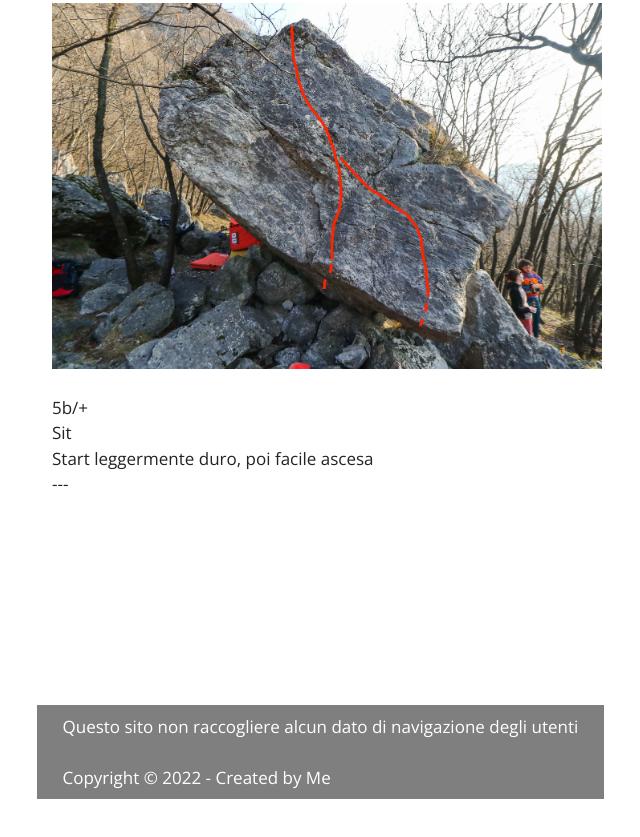
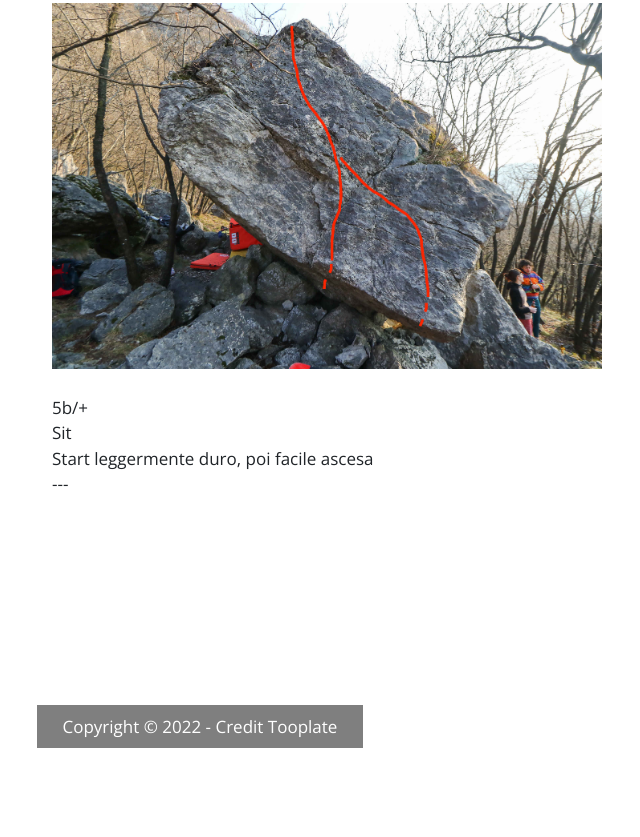
Before and after one commit to nicoloarioli/besanoblock, a plain HTML site: page index.html in a window 1280 px wide. Shown: the part 2332-3169 px from the top of the page, without its empty margins (23-663 px from the left). After the commit the page ends 3132 px from the top, so only its background shows below. Drawn offline with nearby package versions, Linux system fonts and the light colour scheme.

Commit message:
update index e readme

```diff
--- a/index.html
+++ b/index.html
@@ -6,13 +6,7 @@
     <meta name="viewport" content="width=device-width, initial-scale=1.0">
     <meta http-equiv="X-UA-Compatible" content="ie=edge">
     <title>BesanoBlock</title>
-    <!--
 
-    Template 2108 Dashboard
-
-	http://www.tooplate.com/view/2108-dashboard
-
-    -->
     <link rel="stylesheet" href="https://fonts.googleapis.com/css?family=Open+Sans:300,400,600">
     <!-- https://fonts.google.com/specimen/Open+Sans -->
     <link rel="stylesheet" href="css/fontawesome.min.css">
@@ -114,9 +108,8 @@
             <footer class="row tm-mt-small">
                 <div class="col-12 font-weight-light">
                     <p class="d-inline-block tm-bg-black text-white py-2 px-4">
-                        Questo sito non raccogliere alcun dato di navigazione degli utenti<br>
-                        <br>
-                        Copyright &copy; 2022 - Created by Me
+                        Copyright &copy; 2022 - Credit
+                        <a rel="nofollow" href="https://www.tooplate.com" class="text-white tm-footer-link">Tooplate</a>
                     </p>
                 </div>
             </footer>
```
